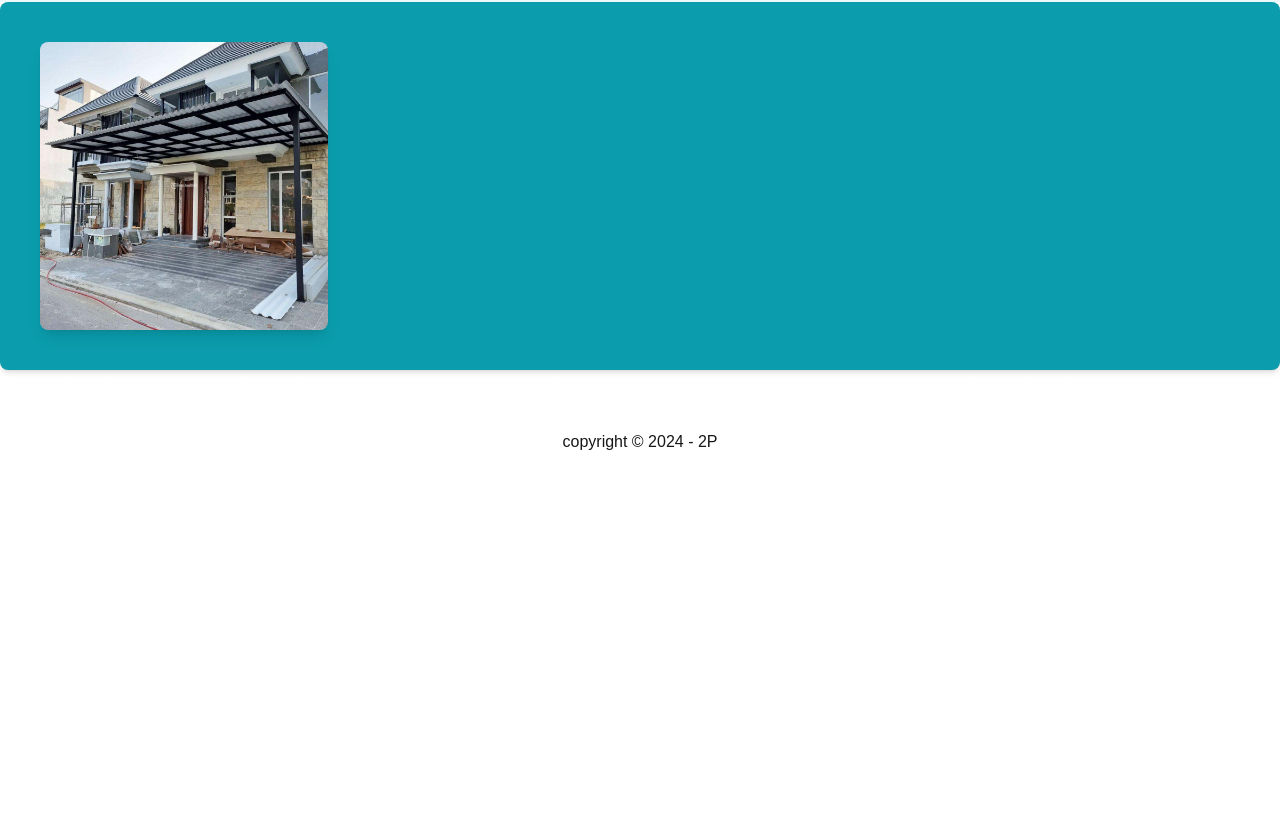
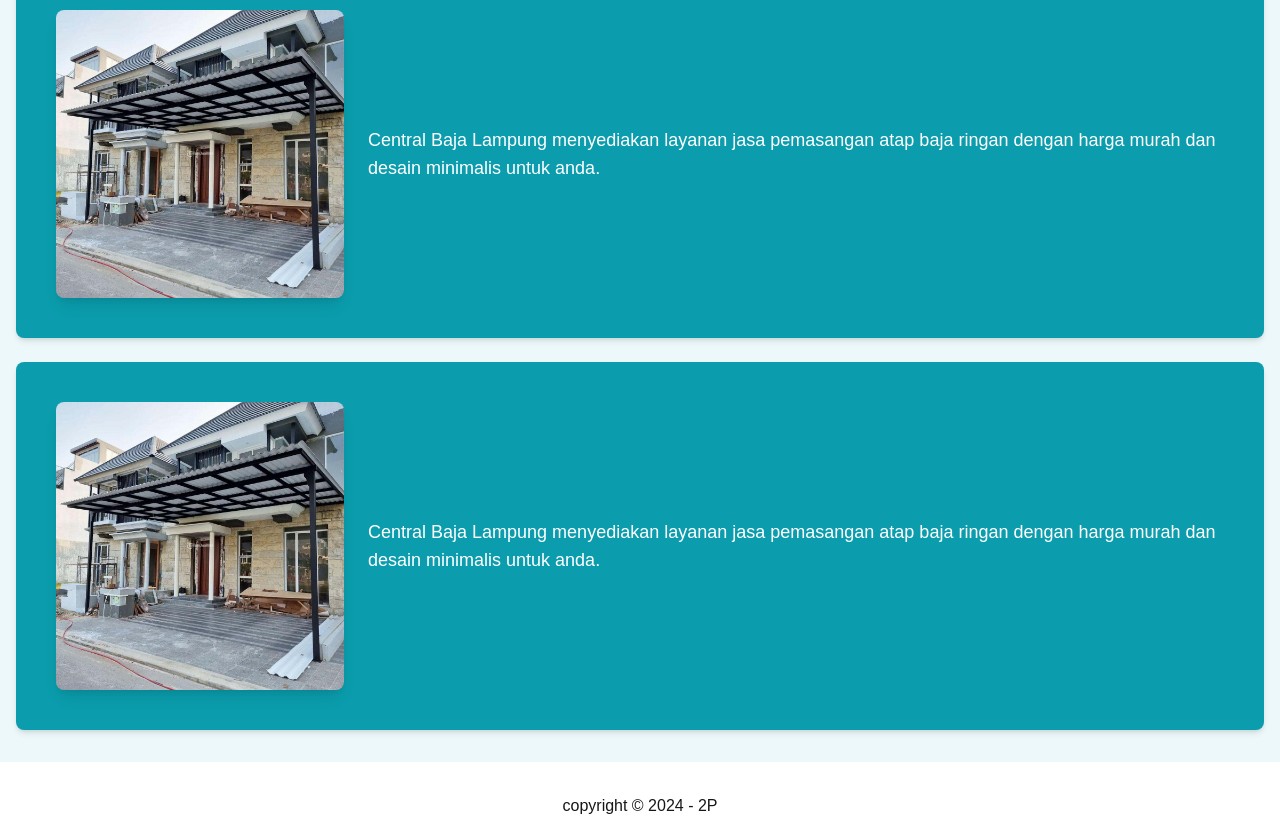
Before and after one commit to adchandra/2P, a Next.js app: page / in a window 1280 px wide. Shown: the part 1000-1834 px from the top of the page. Before the commit the page ends 1470 px from the top, so only its background shows below. Built offline with nearby package versions, Linux system fonts and the light colour scheme.

Commit message:
Mikoseptap:Menambahkan card layanan baru dan deskripsi

```diff
--- a/app/page.tsx
+++ b/app/page.tsx
@@ -61,15 +61,14 @@
 
             {/* Layanan */}
             <section id="layanan" className="py-8 bg-[#ECF8F9]">
-                <div className="container mx-auto px-4"></div>
+                <div className="container mx-auto px-4">
                     {/* Judul Layanan */}
                     <div className="text-center mb-8">
                         <h2 className="text-4xl font-medium text-primary">Layanan</h2>
                     </div>
-            </section>
 
-               {/* Card Layanan */}
-               <div className="flex flex-col md:flex-row items-center bg-primary rounded-lg shadow-md p-10">
+                    {/* Card Layanan */}
+                    <div className="flex flex-col md:flex-row items-center bg-primary rounded-lg shadow-md p-10">
                         {/* Gambar */}
                         <div className="flex-shrink-0 mb-6 md:mb-0 md:mr-6">
                             <img
@@ -78,15 +77,40 @@
                                 className="w-72 rounded-lg shadow-lg"
                             />
                         </div>
-                </div>
 
-                {/* Deskripsi */}
-                <div>
+                        {/* Deskripsi */}
+                        <div>
                             <h3 className="text-white font-medium text-lg">
                                 Central Baja Lampung menyediakan layanan jasa pemasangan atap baja ringan
                                 dengan harga murah dan desain minimalis untuk anda.
                             </h3>
+                        </div>
+                    </div>
+
+                    {/* Card Layanan */}
+                    <div className="flex flex-col md:flex-row items-center bg-primary rounded-lg shadow-md p-10 mt-6">
+                        {/* Gambar */}
+                        <div className="flex-shrink-0 mb-6 md:mb-0 md:mr-6">
+                            <img
+                                src="/img/layanan3.jpg"
+                                alt="Layanan Central Baja Lampung"
+                                className="w-72 rounded-lg shadow-lg"
+                            />
+                        </div>
+
+                        {/* Deskripsi */}
+                        <div>
+                            <h3 className="text-white font-medium text-lg">
+                                Central Baja Lampung menyediakan layanan jasa pemasangan atap baja ringan
+                                dengan harga murah dan desain minimalis untuk anda.
+                            </h3>
+                        </div>
+                    </div>
+
                 </div>
+            </section>
+
+
 
         </>
     );
```
